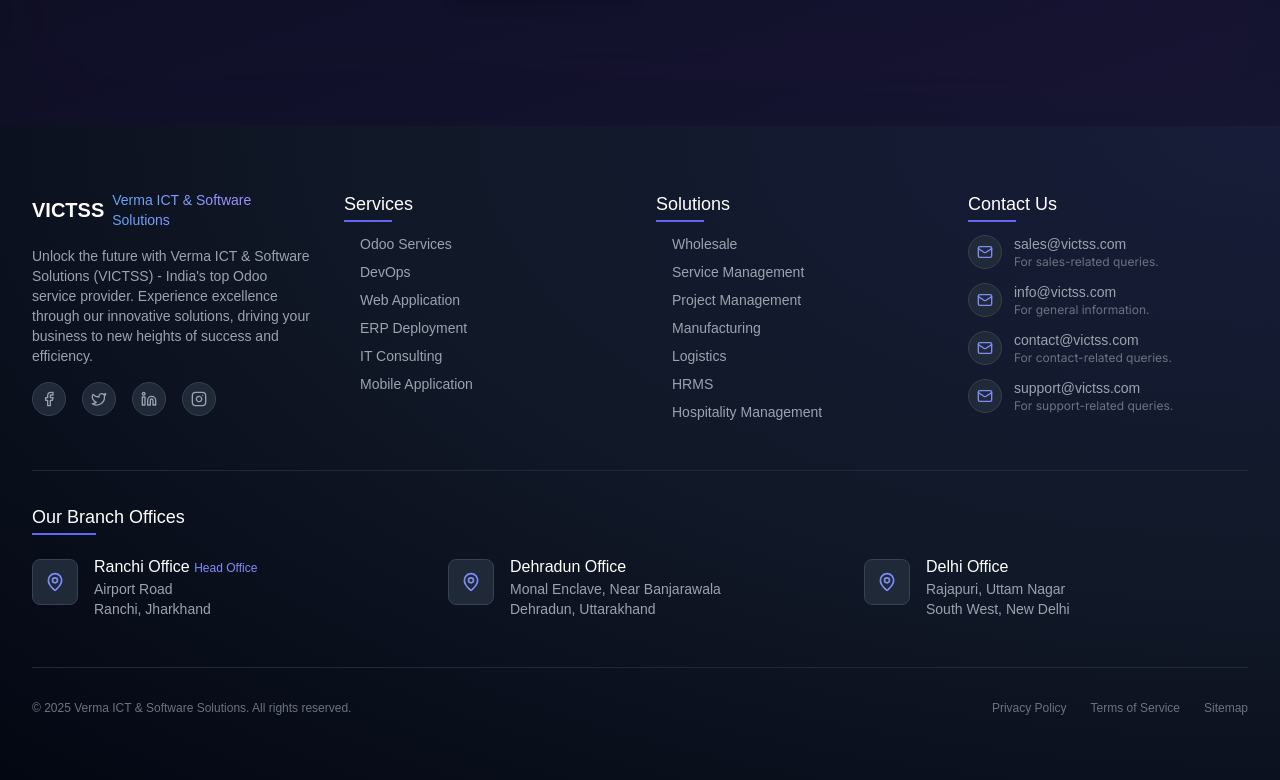
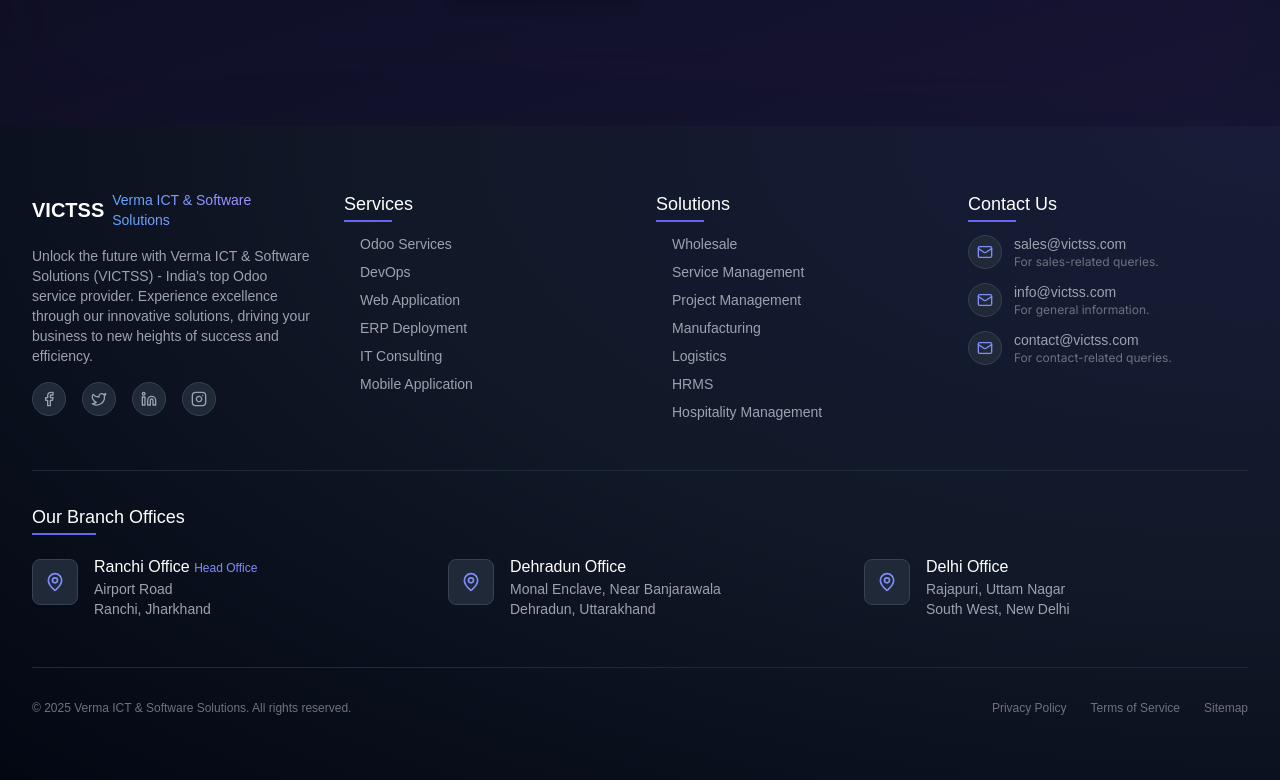
Before and after one commit to victss/webiste-victss, a Next.js app: page / in a window 1280 px wide. Shown: the part 7616-8396 px from the top of the page. Built offline with nearby package versions, Linux system fonts and the light colour scheme.

Commit message:
Update footer.tsx

```diff
--- a/components/footer.tsx
+++ b/components/footer.tsx
@@ -147,15 +147,6 @@ export default function Footer() {
                   <p className="text-xs text-gray-500">For contact-related queries.</p>
                 </div>
               </li>
-              <li className="flex items-center group">
-                <div className="p-2 mr-3 rounded-full bg-gray-800 group-hover:bg-indigo-900/50 border border-gray-700 group-hover:border-indigo-500/30 transition-all duration-300">
-                  <Mail className="h-4 w-4 text-indigo-400" />
-                </div>
-                <div>
-                  <span className="text-gray-400 group-hover:text-indigo-300 transition-colors duration-300" style={{ fontFamily: "'Montserrat', sans-serif" }}>support@victss.com</span>
-                  <p className="text-xs text-gray-500">For support-related queries.</p>
-                </div>
-              </li>
             </ul>
           </div>
         </div>
```
